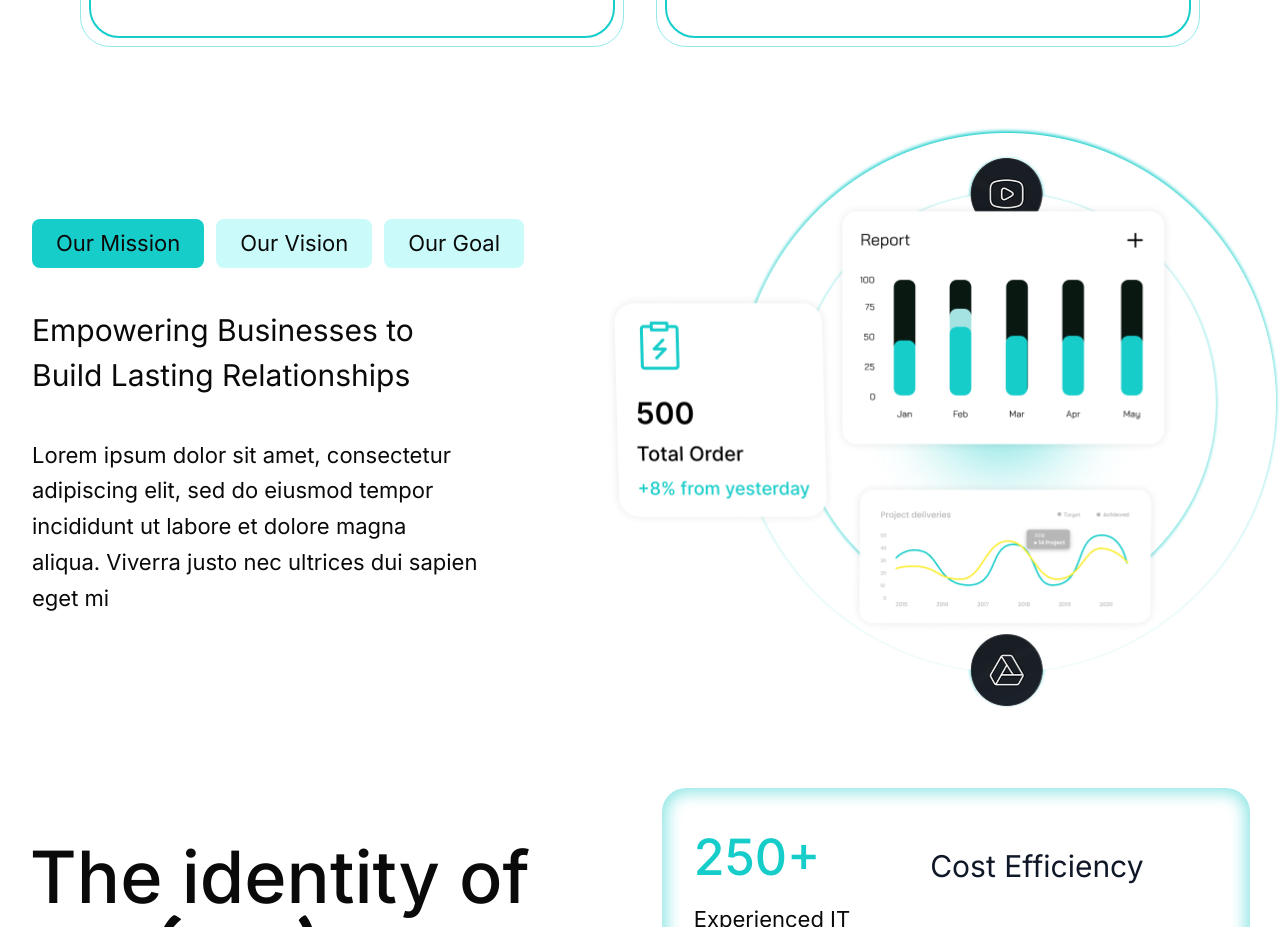
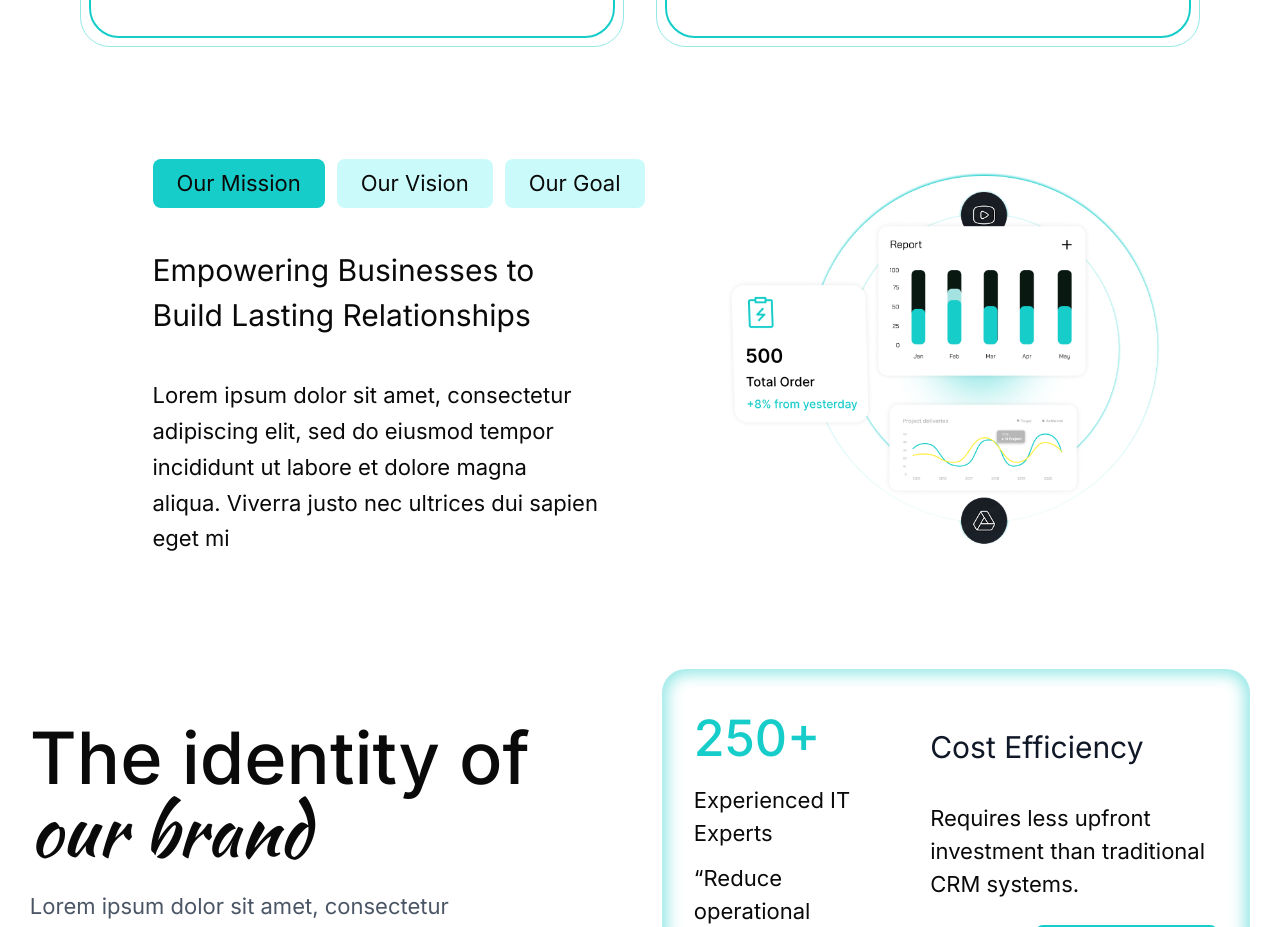
Before and after one commit to Roshen-Perera/ceylon-developers-portfolio, a Next.js app: page /about in a window 1280 px wide. Shown: the part 1780-2707 px from the top of the page. Built offline with nearby package versions, Linux system fonts and the light colour scheme.

Commit message:
Refactor MottoIMG component to simplify image source assignment and update dimensions for consistency

```diff
--- a/components/mottoIMG.tsx
+++ b/components/mottoIMG.tsx
@@ -26,14 +26,10 @@ const MottoIMG = () => {
   return (
     <div>
       <Image
-        src={
-          isDark
-            ? "/assets/images/Card.png"
-            : "/assets/images/motto.png"
-        }
+        src={isDark ? "/assets/images/Card.png" : "/assets/images/motto.png"}
         alt={"today's activity dashboard"}
-        width={686}
-        height={487}
+        width={435.00439453125}
+        height={354}
         style={{ opacity: 1 }}
       />
     </div>
```
